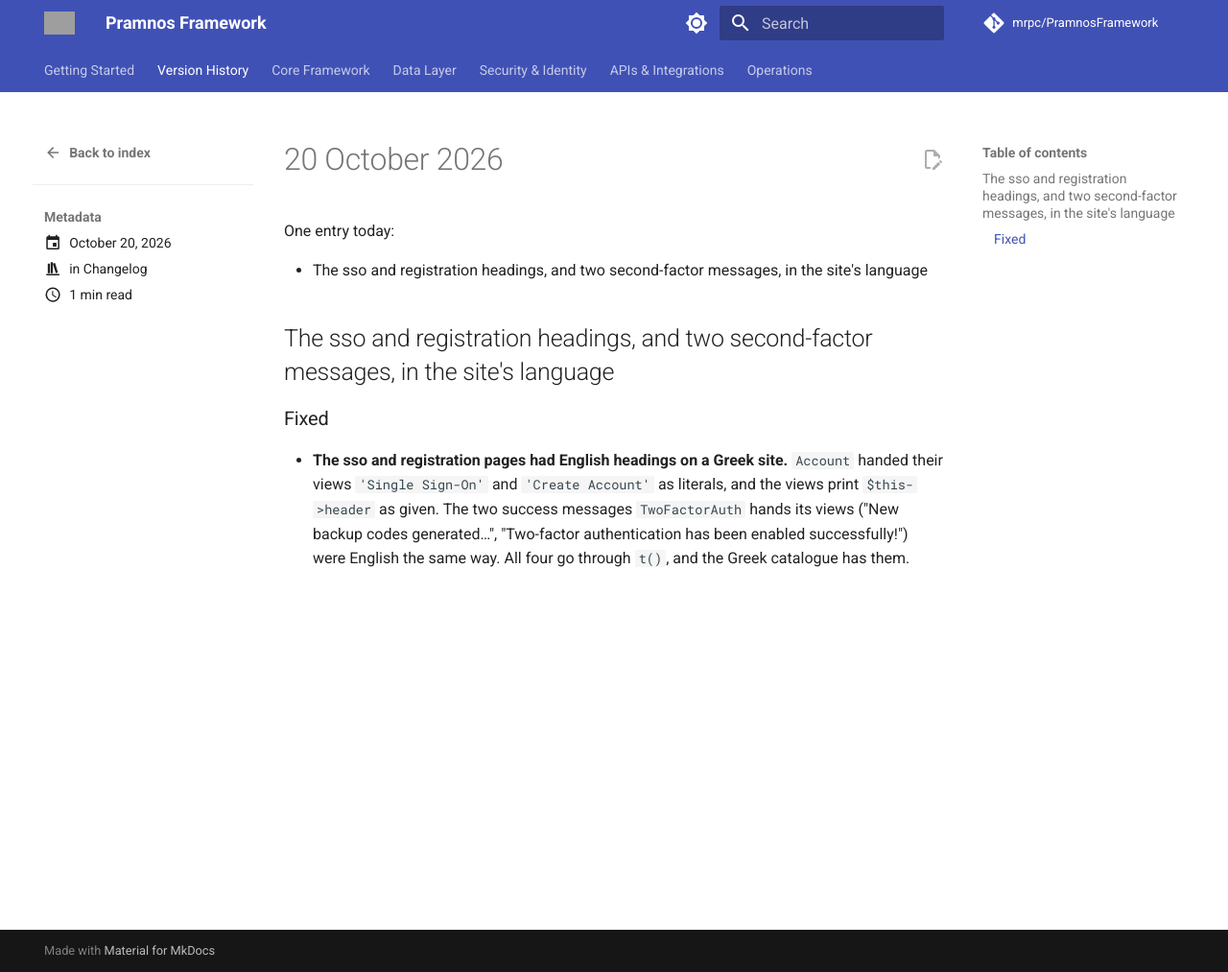
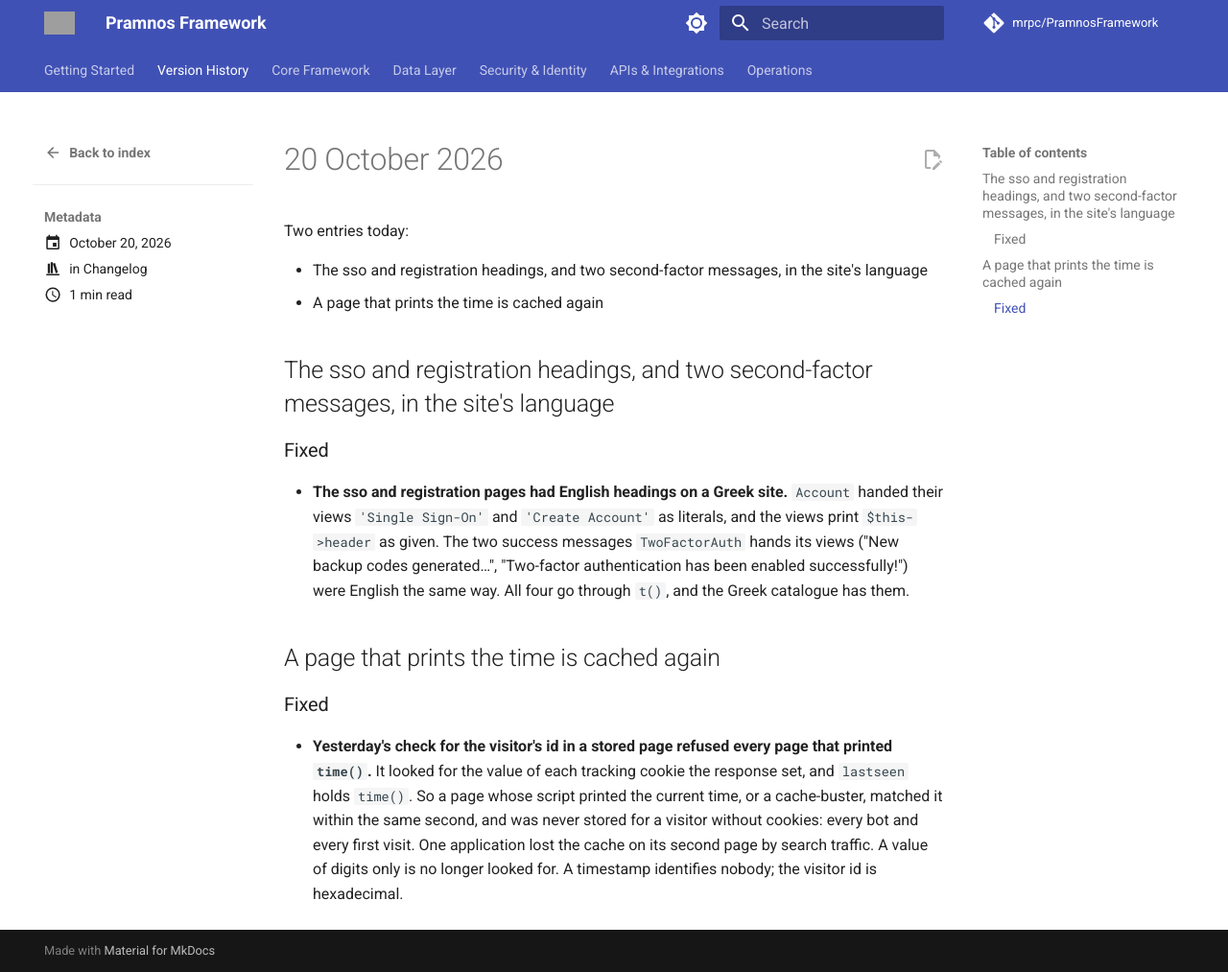
Before and after one commit to mrpc/PramnosFramework, an MkDocs documentation site: the page built from docs/version-history/posts/2026-10-20.md, in a window 1280 px wide and 1013 px high. Shown: the whole window at 96% size. Built offline with MkDocs 1.6.1 and Material for MkDocs 9.7.7, drawn with Linux system fonts in a browser that asks for light colours; comment, search, counter and statistics services are not loaded; grey boxes are pictures that could not be loaded.

Commit message:
fix(cache): a page that prints the time is cached again — the visitor-id check looked for lastseen's value, which is time(), and refused every page printing the current time to every visitor without cookies (FW-178)

```diff
--- a/docs/version-history/posts/2026-10-20.md
+++ b/docs/version-history/posts/2026-10-20.md
@@ -5,9 +5,10 @@
 
 # 20 October 2026
 
-One entry today:
+Two entries today:
 
 - The sso and registration headings, and two second-factor messages, in the site's language
+- A page that prints the time is cached again
 
 <!-- more -->
 
@@ -20,3 +21,15 @@
   `$this->header` as given. The two success messages `TwoFactorAuth` hands its views ("New backup
   codes generated…", "Two-factor authentication has been enabled successfully!") were English
   the same way. All four go through `t()`, and the Greek catalogue has them.
+
+## A page that prints the time is cached again
+
+### Fixed
+
+- **Yesterday's check for the visitor's id in a stored page refused every page that printed
+  `time()`.** It looked for the value of each tracking cookie the response set, and `lastseen`
+  holds `time()`. So a page whose script printed the current time, or a cache-buster, matched it
+  within the same second, and was never stored for a visitor without cookies: every bot and
+  every first visit. One application lost the cache on its second page by search traffic. A
+  value of digits only is no longer looked for. A timestamp identifies nobody; the visitor id is
+  hexadecimal.
```
Also changed, not shown: docs/Pramnos_Page_Cache_Guide.md (+2 -1 lines), docs/Pramnos_Upgrade_Guide.md (+1 -1 lines), 2 other files.
